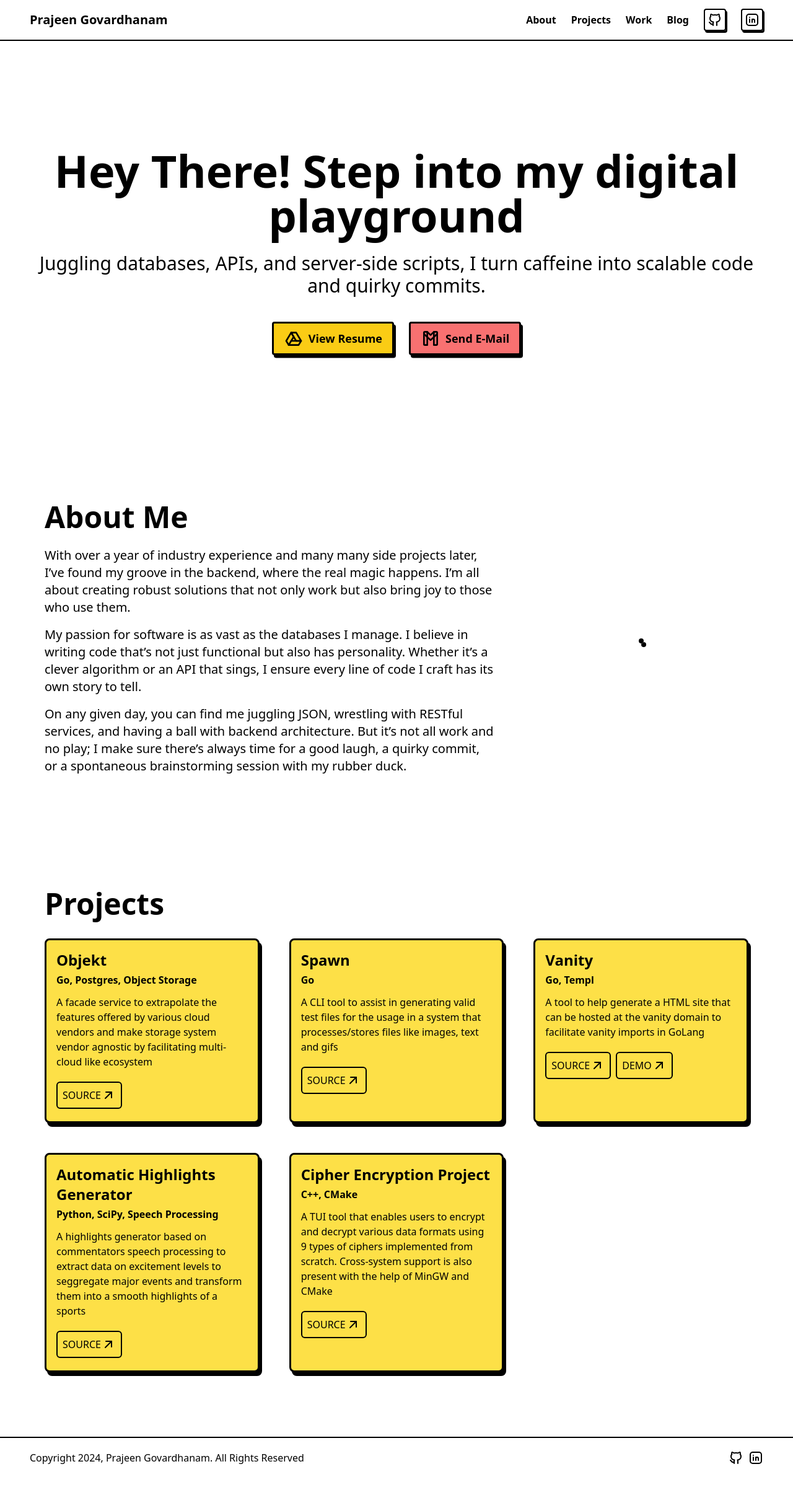
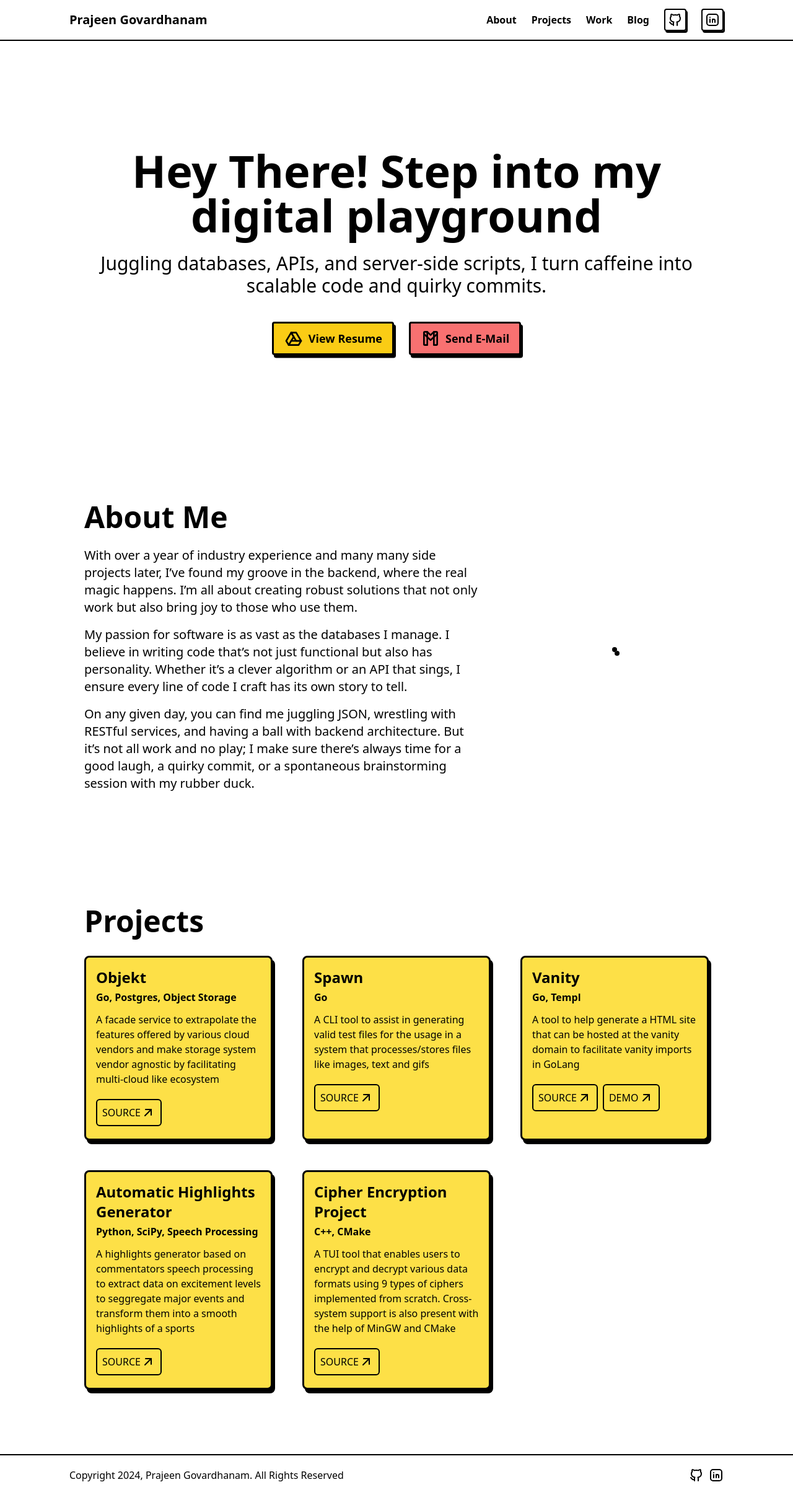
Before and after one commit to PrajeenRG/personal-website, a SvelteKit app: page / in a window 1280 px wide. Shown: the whole page at 62% size. Before the commit the page ends 2384 px from the top, so only its background shows below. Built offline with nearby package versions, Linux system fonts and the light colour scheme; a web font is replaced by a local one.

Commit message:
:lipstick: Optimise padding and placement for large screens
Signed-off-by: Prajeen Govardhanam <p@prajeen.com>

```diff
--- a/src/routes/+error.svelte
+++ b/src/routes/+error.svelte
@@ -7,7 +7,7 @@
   <title>{name} | {$page.status} {$page.error?.message}</title>
 </svelte:head>
 <div
-  class="min-h-[88vh] w-screen 2xl:w-[80%] grid place-items-center dark:bg-zinc-800 dark:text-zinc-100"
+  class="min-h-[88vh] w-full xl:px-[5%] 2xl:px-[10%] grid place-items-center dark:bg-zinc-800 dark:text-zinc-100"
 >
   <div class="flex flex-col gap-3 place-items-center">
     <h1 class="font-bold text-5xl">Error {$page.status}</h1>
--- a/src/routes/+layout.svelte
+++ b/src/routes/+layout.svelte
@@ -9,12 +9,12 @@
 <svelte:head>
   <link rel="icon" href={logo} type="image/svg+xml" />
 </svelte:head>
-<header>
-  <nav
-    class="z-50 bg-white dark:bg-zinc-800 border-b-2 border-black dark:border-zinc-100 dark:text-zinc-100"
-  >
+<header
+  class="z-50 bg-white dark:bg-zinc-800 w-full xl:px-[5%] 2xl:px-[10%] border-b-2 border-black dark:border-zinc-100"
+>
+  <nav class="dark:text-zinc-100">
     <div
-      class="mx-auto w-screen 2xl:w-[80%] min-h-16 px-4 sm:px-8 lg:px-12 flex flex-row place-content-between place-items-center"
+      class="mx-auto min-h-16 px-4 sm:px-8 lg:px-12 flex flex-row place-content-between place-items-center"
     >
       <a href="/">
         <p class="text-xl font-bold">{name}</p>
@@ -48,10 +48,10 @@
 </header>
 <slot />
 <footer
-  class="bg-white dark:bg-zinc-800 border-t-2 border-black dark:border-zinc-100 dark:text-zinc-100"
+  class="bg-white dark:bg-zinc-800 border-t-2 border-black dark:border-zinc-100 dark:text-zinc-100 xl:px-[5%] 2xl:px-[10%]"
 >
   <div
-    class="flex flex-row w-screen 2xl:w-[80%] mx-auto h-16 px-4 sm:px-8 lg:px-12 place-items-center justify-between"
+    class="flex flex-row w-full mx-auto h-16 px-4 sm:px-8 lg:px-12 place-items-center justify-between"
   >
     <p>Copyright {new Date().getFullYear()}, {name}. All Rights Reserved</p>
     <div class="flex gap-2">
--- a/src/routes/+page.svelte
+++ b/src/routes/+page.svelte
@@ -26,7 +26,7 @@
   <meta name="twitter:image" content={banner} />
 </svelte:head>
 <article
-  class="w-screen 2xl:w-[80%] mx-auto bg-white dark:bg-zinc-800 dark:border-zinc-100 dark:text-zinc-100"
+  class="w-screen xl:px-[5%] 2xl:px-[10%] mx-auto bg-white dark:bg-zinc-800 dark:border-zinc-100 dark:text-zinc-100"
 >
   <div
     id="hero"
--- a/src/routes/blog/+page.svelte
+++ b/src/routes/blog/+page.svelte
@@ -10,7 +10,7 @@
   />
 </svelte:head>
 <div
-  class="min-h-[88vh] w-screen 2xl:w-[80%] grid place-items-center dark:bg-zinc-800 dark:text-zinc-100"
+  class="min-h-[88vh] w-full xl:px-[5%] 2xl:px-[10%] grid place-items-center dark:bg-zinc-800 dark:text-zinc-100"
 >
   <div class="flex flex-col gap-3 place-items-center">
     <h1 class="font-bold text-5xl">Blog site is under construction</h1>
```
